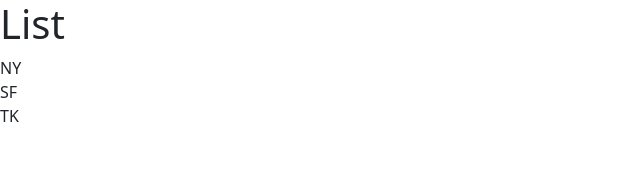
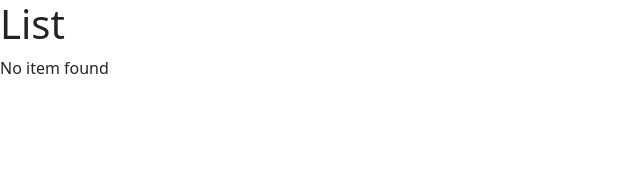
Before and after one commit to gtianyi/reactLearn, a React (Vite) app: page / in a window 1280 px wide. Shown: the top 178 px of the page, without its empty margins (0-640 px from the left). Built offline with nearby package versions, Linux system fonts and the light colour scheme.

Commit message:
react learn - update

```diff
--- a/src/components/ListGroup.tsx
+++ b/src/components/ListGroup.tsx
@@ -1,10 +1,13 @@
 function ListGroup() {
-    const items = ["NY", "SF", "TK"]
+    let items = ["NY", "SF", "TK"]
+    items = []
+
     return (
         <>
             <h1>List</h1>
+            {items.length === 0 && <p>No item found</p>}
             <ul className="list-group">
-                {items.map((item) => (<li>{item}</li>))}
+                {items.map((item) => (<li key={item}>{item}</li>))}
             </ul>
         </>
     );
```
